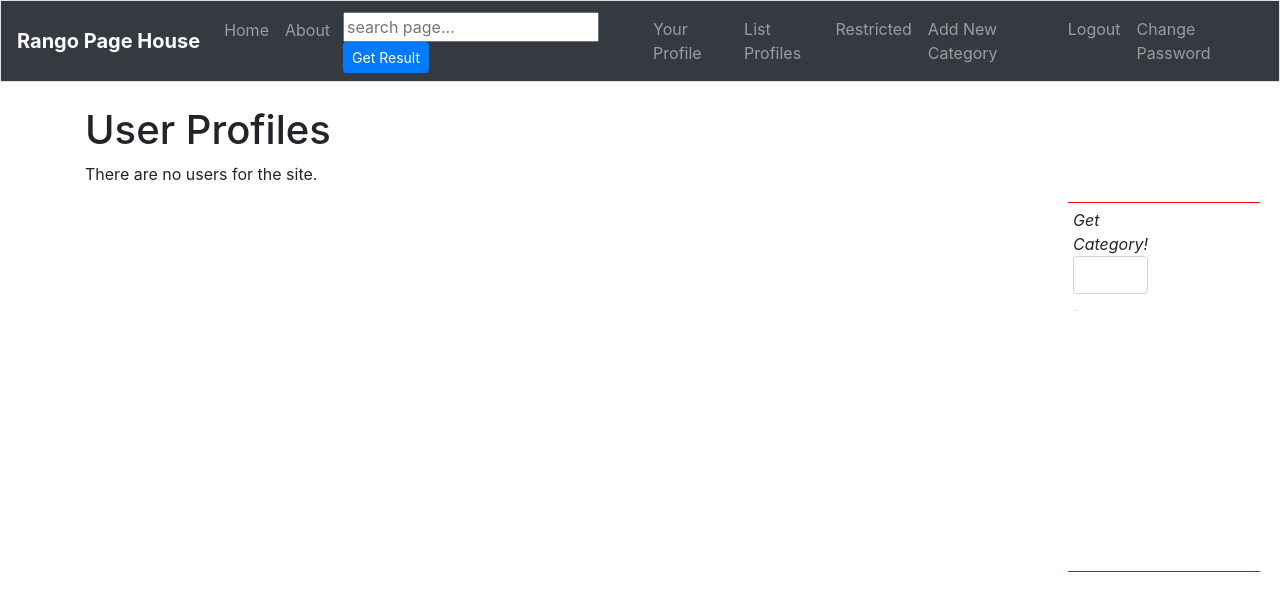
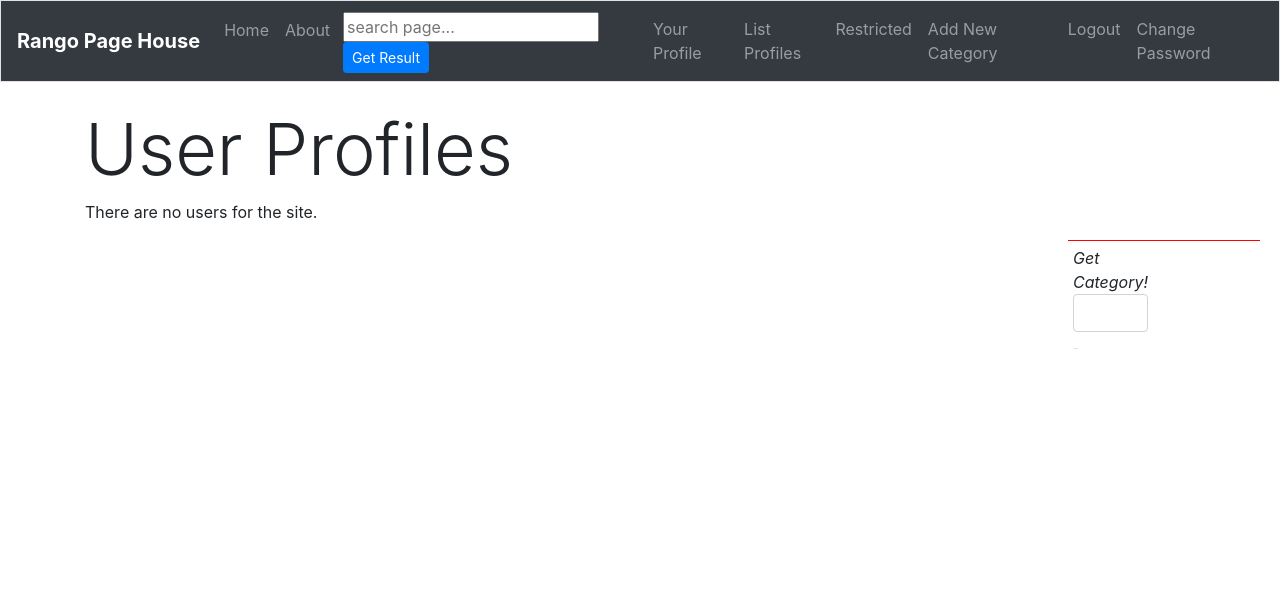
Before and after one commit to frankTheCodeBoy/PAGE_HSE_PROJECT, a Django app: page /profile/ in a window 1280 px wide. Shown: the top 609 px of the page. Run offline with Django 3.2, Linux system fonts and the light colour scheme; the visitor is signed in with stand-in values (Sample User, id 1); some libraries are stand-ins or nearby versions.

Commit message:
commit again

```diff
--- a/templates/rango_app/list_profiles.html
+++ b/templates/rango_app/list_profiles.html
@@ -5,7 +5,7 @@
 
 {% block body_block %}
 <div class="container">
-<h1 class="jumbotron-heading">User Profiles</h1>
+<h1 class="display-3">User Profiles</h1>
 
 <div class="panel">
     {% if userprofile_list %}
@@ -19,7 +19,7 @@
                     <img width="64" height="64"
                     src="{{ MEDIA_URL}}{{listuser.picture}}"/>
                     {% else %}
-                    <img src="https://via.placeholder.com/64x64.jpg?text=myimage">
+                    <img src="https://via.placeholder.com/64x64.jpg?text=IMAGE">
                     {% endif %}
                     <h4 class="list-group-item-heading">
                     <a href=
```
